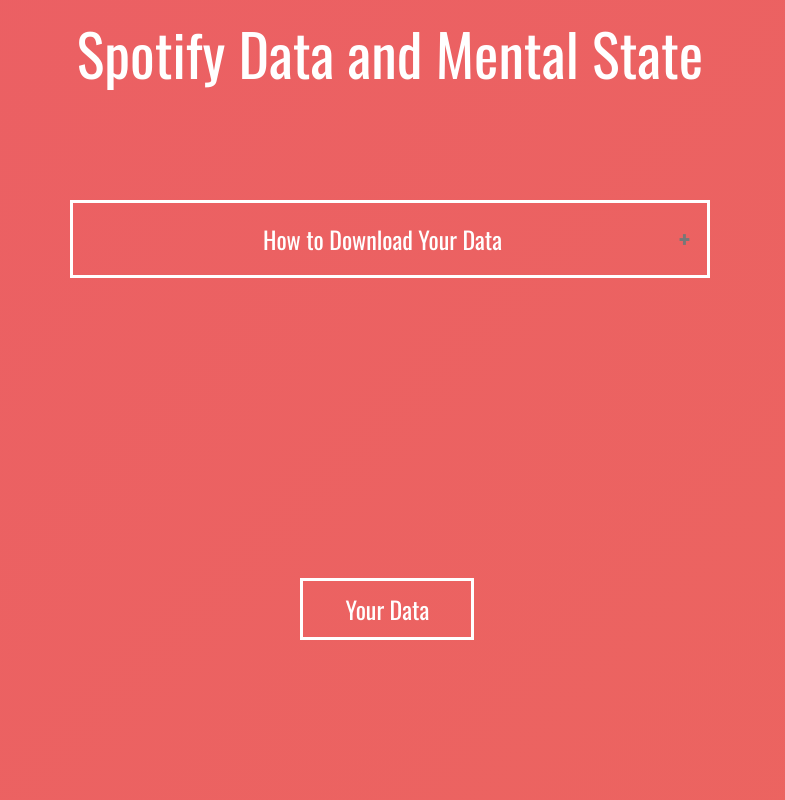
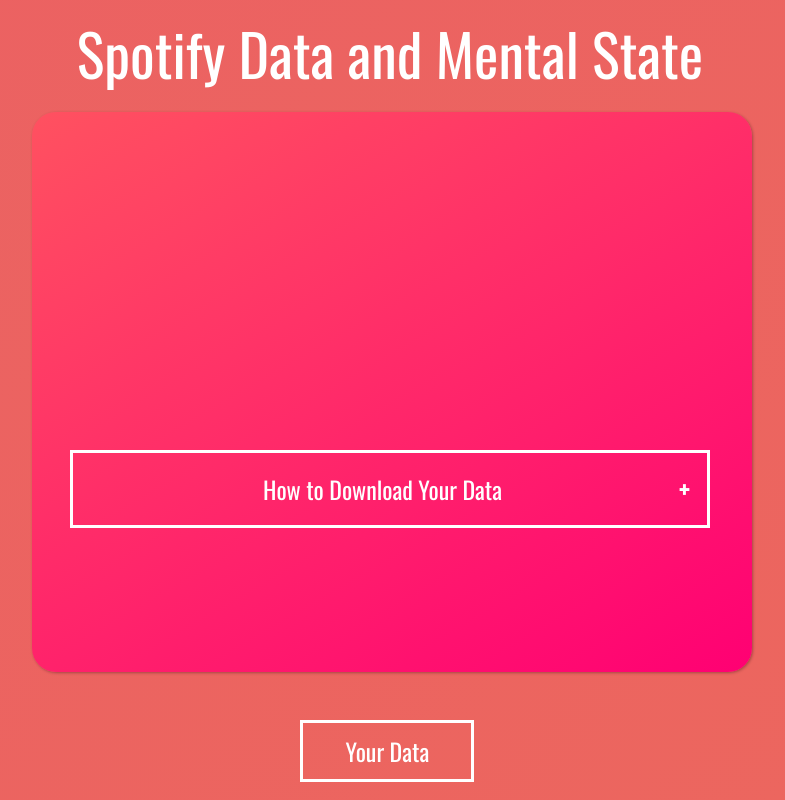
Before and after one commit to ashnasood/Menon-Labs-Ethi-Spotify-Mental-Health-Analysis, a plain HTML site: page Frontend/startingpage.html in a window 1280 px wide. Shown: the whole page, without its empty margins (250-1035 px from the left). Drawn offline with nearby package versions, Linux system fonts and the light colour scheme.

Commit message:
front page design

```diff
--- a/Frontend/accordion.css
+++ b/Frontend/accordion.css
@@ -11,7 +11,7 @@
   border-color: white;
   outline: none;
   transition: 0.4s;
-  top: 200px;
+  top: 450px;
   left: 25%;
   font-size: 1.5em;
   font-family: 'Oswald', sans-serif;
@@ -19,7 +19,7 @@
 
 /* Add a background color to the button if it is clicked on (add the .active class with JS), and when you move the mouse over it (hover) */
 .active, .accordion:hover {
-  position: relative;
+  position: absolute;
   background: linear-gradient(-45deg, #ee7752, #e73c7e, #23a6d5, #23d5ab);
   animation: gradient 15s ease infinite;
   background-size: 5000% 5000%;
@@ -28,7 +28,7 @@
 .accordion:after {
   position: relative;
   content: '\002B';
-  color: #777;
+  color: white;
   font-weight: bold;
   float: right;
   margin-left: 5px;
@@ -48,7 +48,7 @@
   width: 50%;
   position: relative;
   left: 25%;
-  top: 200px;
+  top: 540px;
 }
 
 .panelText {
--- a/Frontend/startingPageStyles.css
+++ b/Frontend/startingPageStyles.css
@@ -1,4 +1,29 @@
+body {
+  background: linear-gradient(-45deg, #ee7752, #e73c7e, #23a6d5, #23d5ab);
+  background-size: 5000% 5000%;
+  animation: gradient 15s ease infinite;
+}
+
+@keyframes gradient {
+	0% {
+		background-position: 0%
+     50%;
+	}
+	50% {
+		background-position: 100% 50%;
+	}
+	100% {
+		background-position: 0% 50%;
+	}
+}
+
+*{
+    margin: 0;
+    padding: 0;
+}
+
 .button{
+  position: absolute;
   display: block;
   background-color: transparent; /* Green */
   border: solid;
@@ -9,17 +34,31 @@
   text-decoration: none;
   display: inline-block;
   font-family: 'Oswald', sans-serif;
-  position:relative;
   width: 10%;
-  top: 500px;
+  top: 90%;
   font-size: 1.5em;
   left: 43%;
   transition: 0.4s
 }
 
 .active, .button:hover {
-  top: 500px;
+  position: absolute;
+  top: 91%;
   background: linear-gradient(-45deg, #ee7752, #e73c7e, #23a6d5, #23d5ab);
   animation: gradient 15s ease infinite;
   background-size: 5000% 5000%;
 }
+
+.gradient-card {
+    position: absolute;
+    padding: 40px;
+    width: 50%;
+    height: 60%;
+    top: 14%;
+    left: 22%;
+    border-radius: 1.5rem;
+    background-image: linear-gradient(150deg,#ff5160,#ff0073);
+    box-shadow: 1px 1px 3px 0 rgb(0 0 0 / 30%);
+    font-family: Inter,sans-serif;
+    color: #fff5f5;
+}
--- a/Frontend/startingpage.html
+++ b/Frontend/startingpage.html
@@ -5,7 +5,7 @@
     <title>Document</title>
     <link href="https://fonts.googleapis.com/css?family=Oswald&display=swap" rel="stylesheet">
     <link href="https://fonts.googleapis.com/css?family=Roboto+Condensed:300,300i,400,400i,700i" rel="stylesheet">
-    <link rel="stylesheet" href="spotifyAppstyles.css">
+    <!-- <link rel="stylesheet" href="spotifyAppstyles.css"> -->
     <link rel="stylesheet" href="startingPageStyles.css">
     <link rel="stylesheet" href="timelineStyles.css">
     <link rel="stylesheet" href="accordion.css">
@@ -16,6 +16,13 @@
     <div class="timeline-header">
       <h2 class="timeline-header__title">Spotify Data and Mental State</h2>
     </div>
+
+    <div class="gradient-card">
+
+
+    </div>
+
+
     <button class="accordion">How to Download Your Data</button>
       <div class="panel">
         <p class="panelText">
@@ -28,9 +35,11 @@
 
 
 
+
     <div>
       <A HREF = "spotifyApp.html" class="button"> Your Data </A>
     </div>
+    &nbsp;
 
   <script src = "startingPage.js"></script>
   </body>
```
